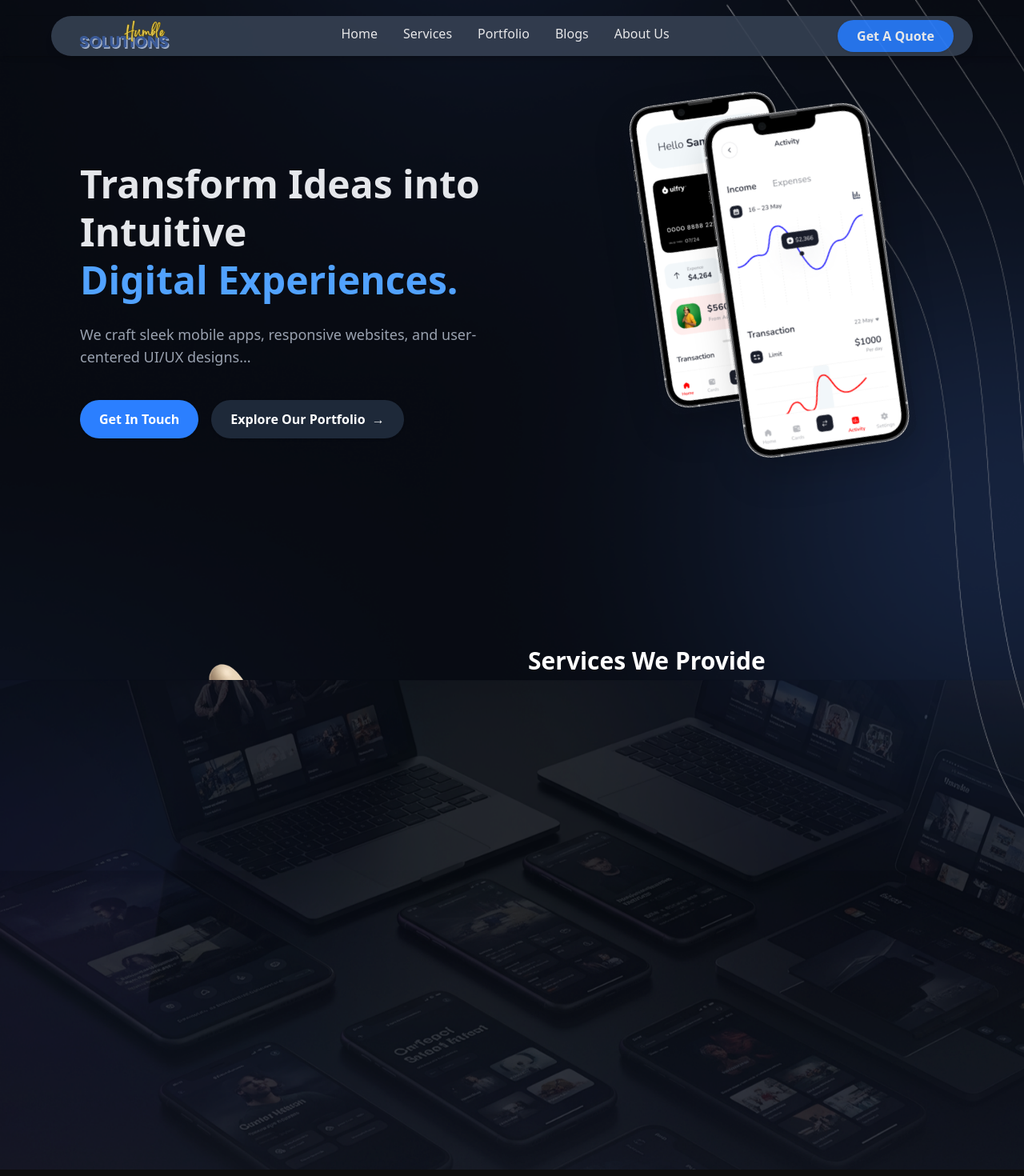
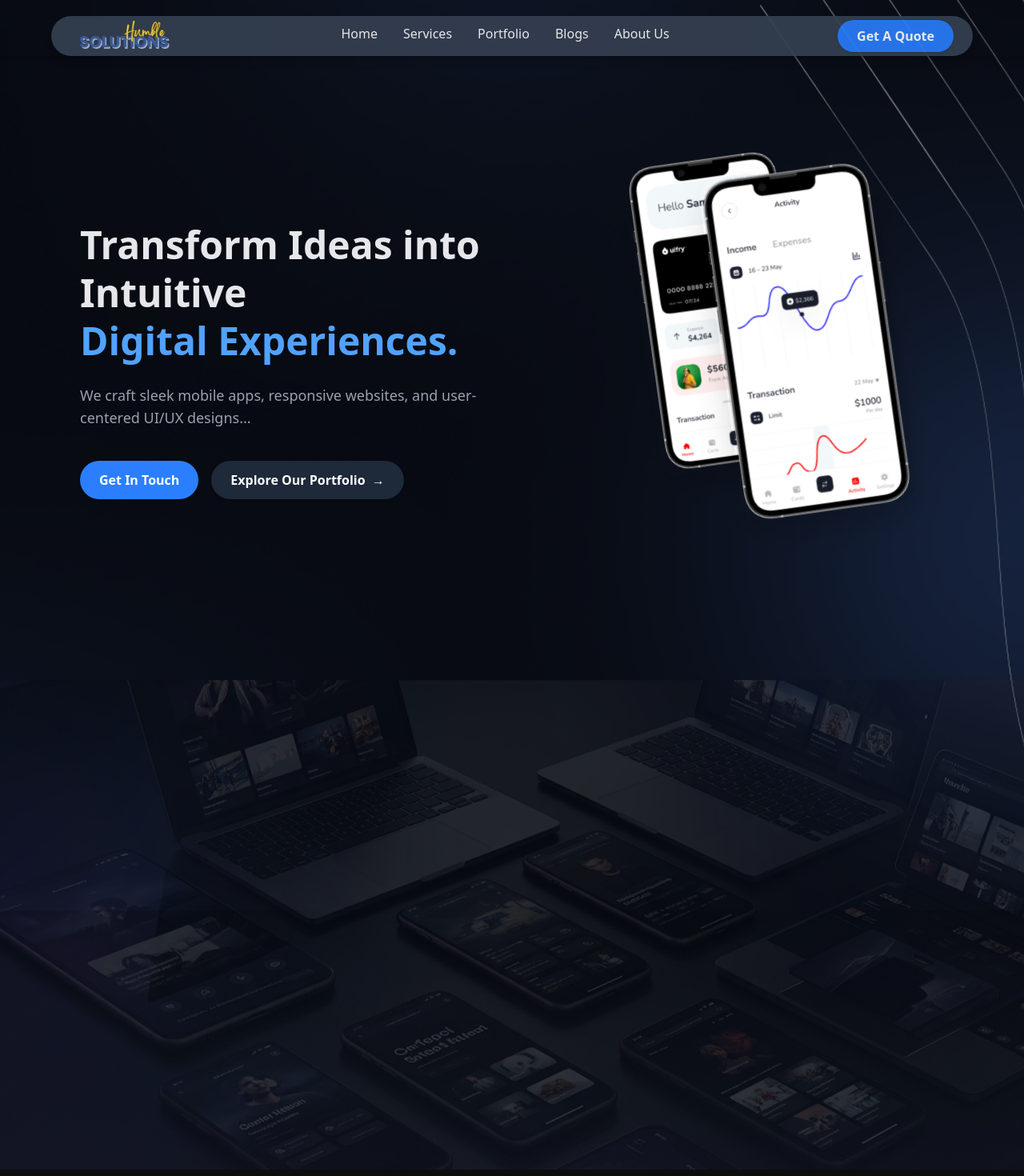
Before and after one commit to Humble-Coders-2025/humble-solutions, a React (Vite) app: page / in a window 1280 px wide. Shown: the top 1470 px of the page at 80% size. Built offline with nearby package versions, Linux system fonts and the light colour scheme.

Commit message:
animation add

```diff
--- a/package.json
+++ b/package.json
@@ -16,6 +16,7 @@
     "@tailwindcss/vite": "^4.1.11",
     "gsap": "^3.13.0",
     "lucide-react": "^0.525.0",
+    "motion": "^12.23.5",
     "react": "^19.1.0",
     "react-dom": "^19.1.0",
     "tailwindcss": "^4.1.11"
--- a/src/assets/components/home/ContactSection.tsx
+++ b/src/assets/components/home/ContactSection.tsx
@@ -48,7 +48,7 @@ const ContactSection = () => {
     "w-full max-w-full bg-transparent border border-white placeholder-white outline-none py-2 px-3 rounded";
 
   return (
-    <section className="min-h-[70vh] flex items-center justify-center bg-gradient-to-br from-[#2057C5] to-[#9CBDFF] text-white px-6 py-4 overflow-x-hidden">
+    <section className="min-h-[80vh] lg:min-h-[90vh] flex items-center justify-center bg-gradient-to-br from-[#2057C5] to-[#9CBDFF] text-white px-6 py-4 overflow-x-hidden">
       <div className="max-w-7xl w-full grid grid-cols-1 lg:grid-cols-2 gap-10 items-center">
         {/* Left Side */}
         <div ref={leftRef} className="text-center lg:text-left">
--- a/src/assets/components/home/HeroSection.tsx
+++ b/src/assets/components/home/HeroSection.tsx
@@ -1,7 +1,27 @@
-const HeroSection = () => {
+import { useRef } from "react";
+import { motion, useScroll, useTransform } from "framer-motion";
+
+type HeroSectionProps = {
+  scrollContainerRef: React.RefObject<HTMLDivElement | null>;
+};
+
+const HeroSection = ({ scrollContainerRef }: HeroSectionProps) => {
+  const sectionRef = useRef<HTMLElement | null>(null);
+
+  // Framer Motion scroll progress based on scrollable container
+  const { scrollYProgress } = useScroll({
+    container: scrollContainerRef,
+    target: sectionRef,
+    offset: ["start start", "end start"],
+  });
+
+  const y = useTransform(scrollYProgress, [0, 1], [0, 150]); // move downward
+  const opacity = useTransform(scrollYProgress, [0, 1], [1, 0]);
+
   return (
     <section
-      className="flex flex-col lg:flex-row items-center justify-between max-w-6xl mx-auto px-4 py-16 min-h-[70vh] mt-8 gap-10"
+      ref={sectionRef}
+      className="flex flex-col lg:flex-row items-center justify-between max-w-6xl mx-auto px-4 py-16 min-h-screen gap-10"
     >
       {/* Left: Text */}
       <div className="flex-1 flex flex-col items-center lg:items-start justify-center text-center lg:text-left space-y-6 lg:p-5">
@@ -22,22 +42,26 @@ const HeroSection = () => {
         </div>
       </div>
 
-      {/* Right: Images */}
+      {/* Right: Phone Images */}
       <div className="flex-1 flex items-center justify-center lg:justify-end w-full mt-8 lg:mt-0">
         <div className="relative w-[200px] h-[280px] sm:w-[240px] sm:h-[320px] md:w-[300px] md:h-[400px] lg:w-[360px] lg:h-[480px] xl:w-[400px] xl:h-[520px]">
+          {/* Static Phone */}
           <img
             src={`${import.meta.env.BASE_URL}photos/phone-1-test.png`}
             alt="Phone 1"
             className="absolute z-20 rounded-3xl shadow-2xl rotate-[-8deg]
-                       w-[140px] sm:w-[160px] md:w-[180px] lg:w-[200px] xl:w-[220px]
-                       left-[100px] top-[20px]"
+              w-[140px] sm:w-[160px] md:w-[180px] lg:w-[200px] xl:w-[220px]
+              left-[100px] top-[20px]"
           />
-          <img
+          {/* Animated Phone */}
+          <motion.img
+            style={{ y, opacity }}
+            transition={{ ease: "easeOut", duration: 0.4 }}
             src={`${import.meta.env.BASE_URL}photos/phone-2.png`}
             alt="Phone 2"
             className="absolute z-10 rounded-3xl shadow-2xl rotate-[-8deg]
-                       w-[120px] sm:w-[140px] md:w-[160px] lg:w-[180px] xl:w-[200px]
-                       left-0 top-0"
+              w-[120px] sm:w-[140px] md:w-[160px] lg:w-[180px] xl:w-[200px]
+              left-0 top-0"
           />
         </div>
       </div>
--- a/src/assets/components/home/ServicesSection.tsx
+++ b/src/assets/components/home/ServicesSection.tsx
@@ -1,6 +1,7 @@
 import { useState } from 'react';
 import { services } from './data/services';
 import ServiceCard from './ServiceCard';
+import { motion } from 'framer-motion';
 
 const ServicesSection = () => {
   const [openIndex, setOpenIndex] = useState<number | null>(null);
@@ -10,11 +11,24 @@ const ServicesSection = () => {
       className="w-full min-h-[70vh] flex flex-col lg:flex-row items-center justify-center px-4 py-16 gap-10"
     >
       {/* Left Image */}
-      <div className="flex-1 flex justify-center items-center mb-10 lg:mb-0">
+      <div className="flex-1 flex justify-center items-center mb-10 lg:mb-0 relative">
         <img
           src={`${import.meta.env.BASE_URL}photos/hand.png`}
           alt="Hand"
-          className="max-w-[250px] sm:max-w-[300px] md:max-w-md lg:max-w-lg w-full h-auto"
+          className="max-w-[250px] sm:max-w-[300px] md:max-w-md lg:max-w-lg w-full h-auto z-10"
+        />
+
+        {/* Foreground Phone Image */}
+        <motion.img
+          src={`${import.meta.env.BASE_URL}photos/phone-2.png`}
+          alt="Phone"
+          initial={{ opacity: 0, y: -140 }}
+          whileInView={{ opacity: 1, y: 0 }}
+          transition={{ duration: 0.6, ease: 'easeOut' }}
+          viewport={{ once: false, amount: 0.3 }}
+          className="absolute top-1/2 left-1/2 -translate-x-1/2 -translate-y-1/2
+            max-w-[150px] sm:max-w-[180px] md:max-w-[200px] lg:max-w-[240px]
+            w-full h-auto z-[30]"
         />
       </div>
 
--- a/src/assets/pages/home.tsx
+++ b/src/assets/pages/home.tsx
@@ -10,19 +10,27 @@ import Accordion from '../components/home/Accordion';
 import ContactSection from '../components/home/ContactSection';
 import Footer from '../components/Footer';
 
+import { useRef } from "react";
+
 const Home = () => {
+  const scrollSnapRef = useRef<HTMLDivElement>(null);
+
+
   return (
-    <div
-      className="w-full bg-cover bg-left-top bg-no-repeat"
+    <div className="w-full bg-cover bg-left-top bg-no-repeat"
       style={{ backgroundImage: `url('${import.meta.env.BASE_URL}photos/bg.png')` }}
     >
       <div className="sticky top-5 left-0 right-0 z-50 shadow-md">
         <Navbar />
       </div>
-      {/* Scroll Snap Wrapper for first 3 sections */}
-      <div className="h-screen overflow-y-auto snap-y snap-mandatory hide-scrollbar">
+
+      {/* Scroll Snap Container */}
+      <div
+        ref={scrollSnapRef}
+        className="h-screen overflow-y-auto snap-y snap-mandatory hide-scrollbar"
+      >
         <div className="snap-start">
-          <HeroSection />
+          <HeroSection scrollContainerRef={scrollSnapRef} />
         </div>
         <div className="snap-start">
           <ServicesSection />
@@ -31,16 +39,15 @@ const Home = () => {
           <PortfolioSection />
         </div>
       </div>
+
       {/* Remaining sections */}
       <HumbleAdvantage />
       <Testimonials />
       <Accordion />
       <ContactSection />
-
       <Footer />
     </div>
   );
 };
 
-
 export default Home;
```
Also changed, not shown: 1 other file (tests, documents, lock files or other folders).
